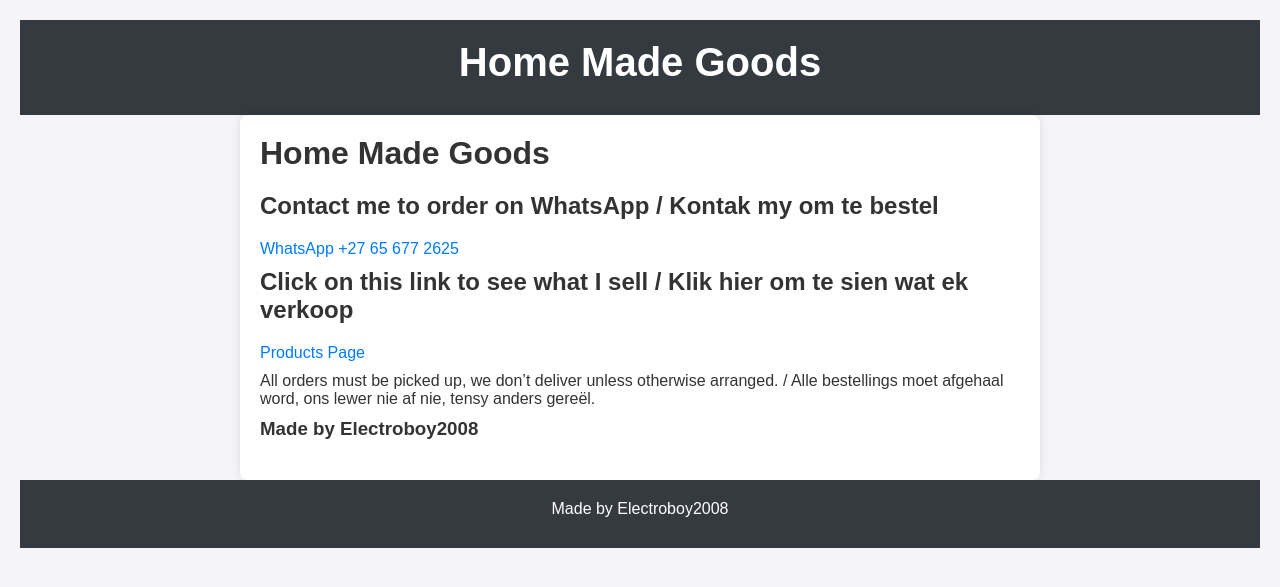
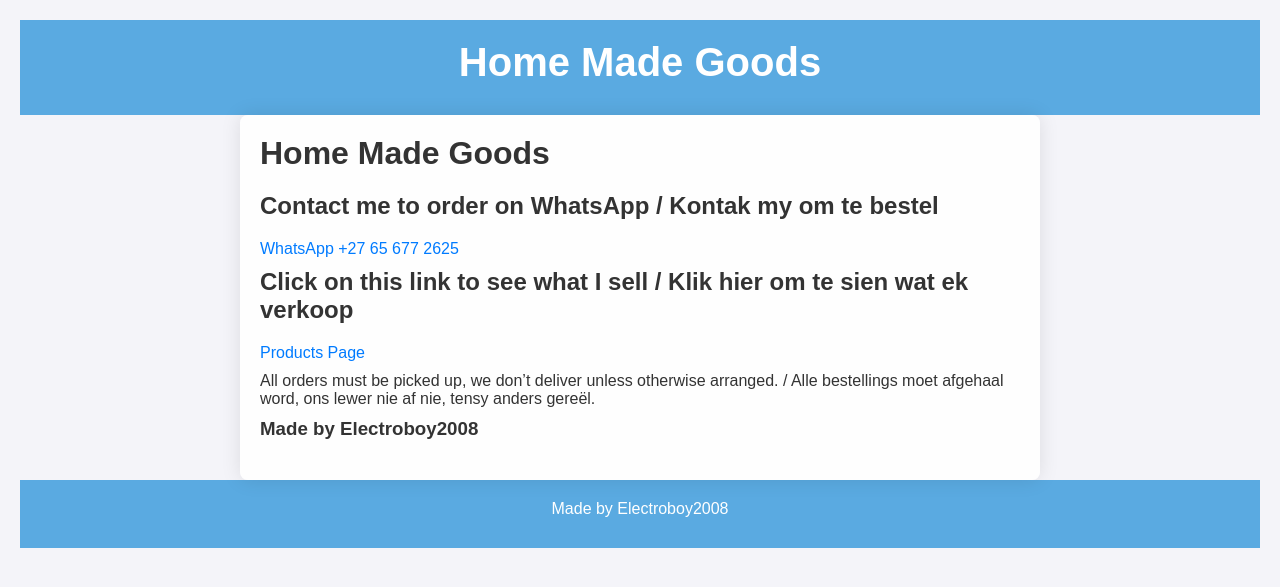
Before and after one commit to ElectroBoy10/TakeWay.Shop, a Jekyll site: the page built from index.md, in a window 1280 px wide. Shown: the top 587 px of the page. Built offline with Jekyll 4.4.1, drawn with Linux system fonts in a browser that asks for light colours.

Commit message:
Update styles.css

```diff
--- a/assets/css/styles.css
+++ b/assets/css/styles.css
@@ -13,7 +13,7 @@ body {
 }
 
 header, footer {
-  background-color: #343a40; /* Dark background */
+  background-color: rgba(52, 152, 219, 0.8); /* Semi-transparent blue background */
   color: #ffffff; /* White text */
   padding: 20px;
   text-align: center;
@@ -25,12 +25,13 @@ header h1 {
 }
 
 main {
+  position: relative;
   max-width: 800px;
   margin: 0 auto;
-  background-color: #ffffff; /* White background for content */
+  background-color: rgba(255, 255, 255, 0.9); /* Semi-transparent white background for content */
   padding: 20px;
-  box-shadow: 0 0 10px rgba(0, 0, 0, 0.1); /* Light shadow for better separation */
   border-radius: 8px; /* Rounded corners */
+  box-shadow: 0 0 20px rgba(0, 0, 0, 0.1); /* Light shadow for depth */
 }
 
 h1, h2, h3 {
@@ -49,3 +50,35 @@ a {
 a:hover {
   text-decoration: underline; /* Underline links on hover */
 }
+
+/* Animated dots */
+.dots {
+  position: absolute;
+  top: 0;
+  left: 0;
+  right: 0;
+  bottom: 0;
+  pointer-events: none;
+  z-index: -1;
+}
+
+.dot {
+  position: absolute;
+  width: 10px;
+  height: 10px;
+  background-color: rgba(255, 255, 255, 0.6); /* Semi-transparent white dots */
+  border-radius: 50%;
+  animation: moveDot 3s linear infinite; /* Animation for moving dots */
+}
+
+@keyframes moveDot {
+  0% {
+    transform: translateY(0) translateX(0);
+  }
+  50% {
+    transform: translateY(-10px) translateX(10px);
+  }
+  100% {
+    transform: translateY(0) translateX(0);
+  }
+}
```
